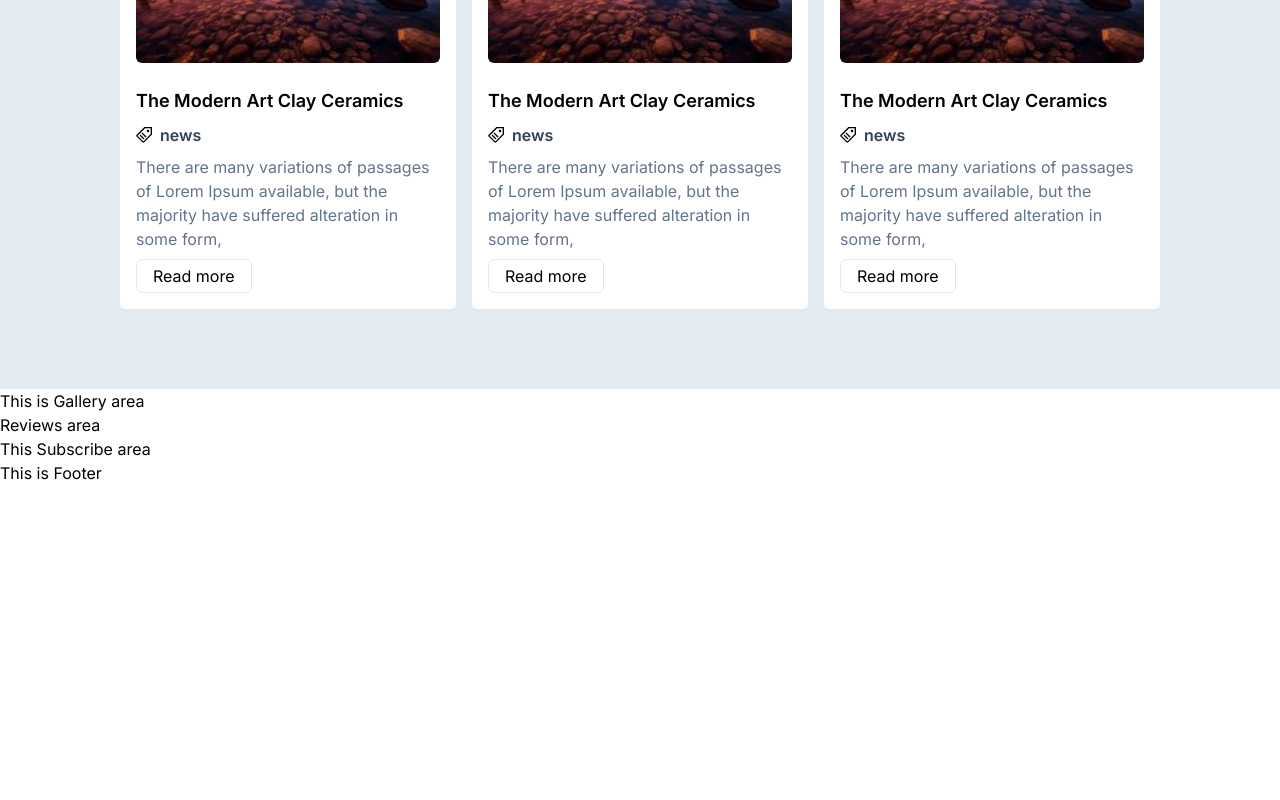
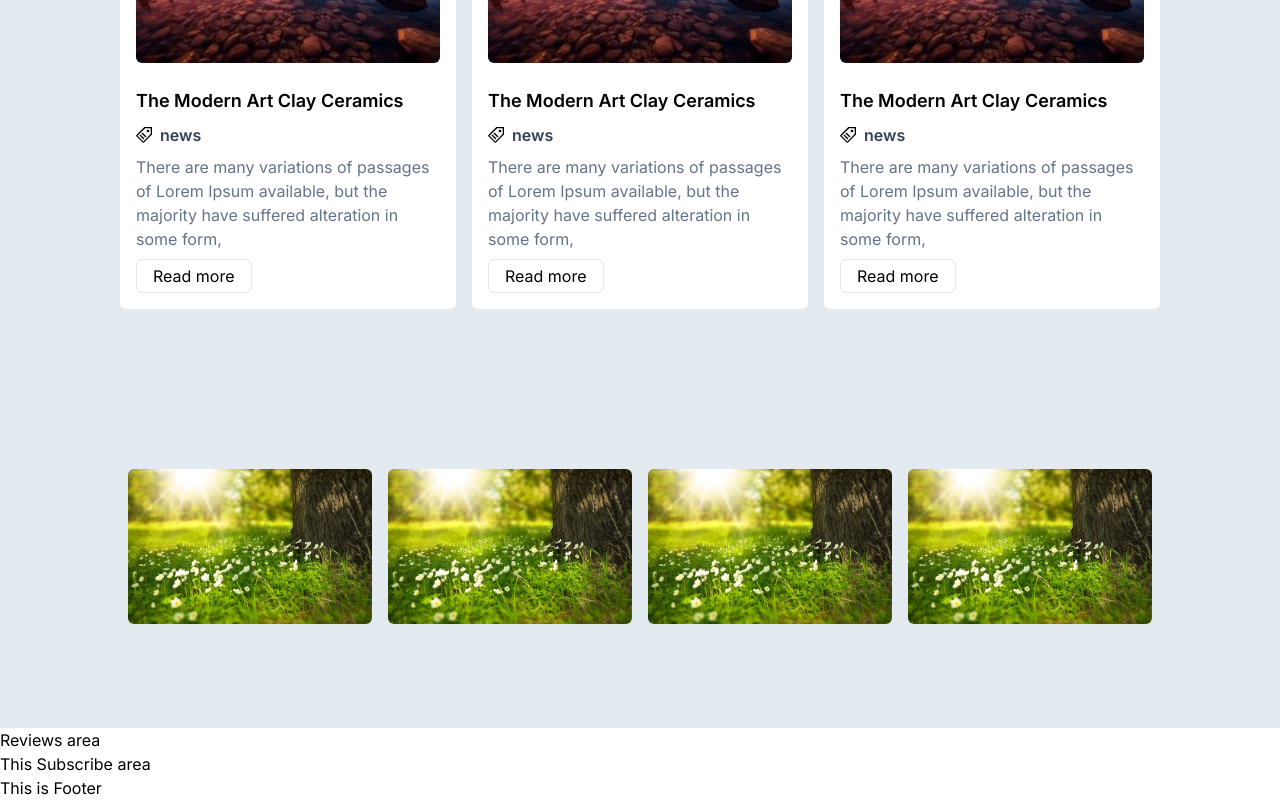
Before and after one commit to asrafulsow/easy-buy-client, a Next.js app: page / in a window 1280 px wide. Shown: the part 3016-3816 px from the top of the page. Before the commit the page ends 3501 px from the top, so only its background shows below. Built offline with nearby package versions, Linux system fonts and the light colour scheme.

Commit message:
done gallery section

```diff
--- a/src/components/Home/Gallery/Gallery.js
+++ b/src/components/Home/Gallery/Gallery.js
@@ -1,9 +1,48 @@
+"use client"
+
+import Image from 'next/image';
 import React from 'react';
+import art from "../../../assets/images/random/flower.jpg"
+
 
 const Gallery = () => {
+    const gallerys = [
+        {
+            img: art,
+        },
+        {
+            img: art,
+        },
+        {
+            img: art,
+        },
+        {
+            img: art,
+        }
+    ]
+
     return (
-        <div>
-            <h1>This is Gallery area</h1>
+        <div className='bg-[#e3ebf1]'>
+            <div className='md:mx-[120px] py-20'>
+                <div>
+                    <div className=' grid grid-cols-1 md:grid-cols-3 lg:grid-cols-4 gap-4 mx-2'>
+                        {
+                            gallerys.map((gallery) => (
+                                <div className='rounded-md'>
+                                    <Image
+                                        src={gallery.img}
+                                        width={1000}
+                                        height={1000}
+                                        alt='product img'
+                                        className='rounded-md hover:scale-105 duration-500 cursor-pointer'
+                                    /> <br />
+                                </div>
+
+                            ))
+                        }
+                    </div>
+                </div>
+            </div>
         </div>
     );
 };
```
Also changed, not shown: src/assets/images/random/flower.jpg (added).
